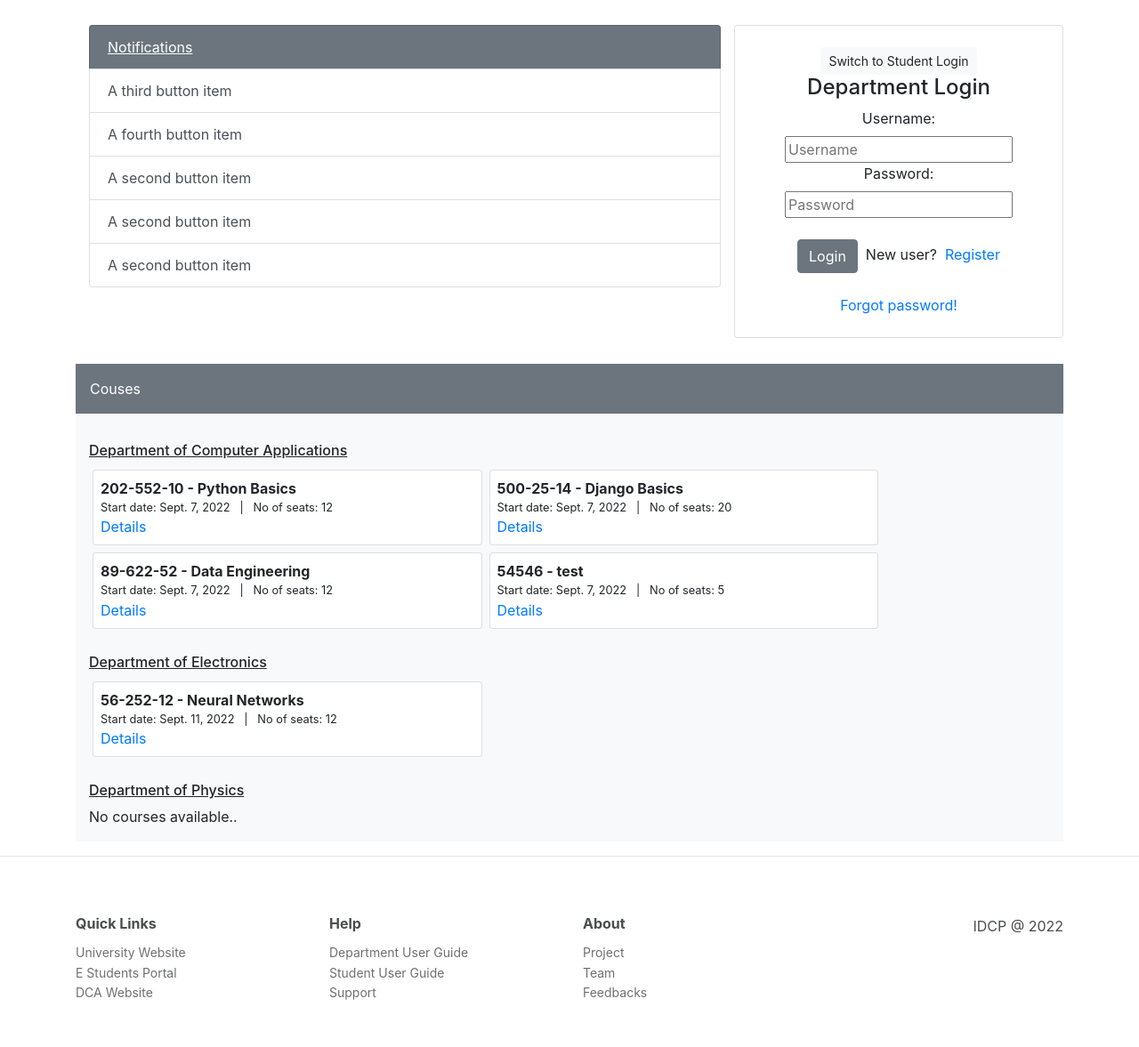
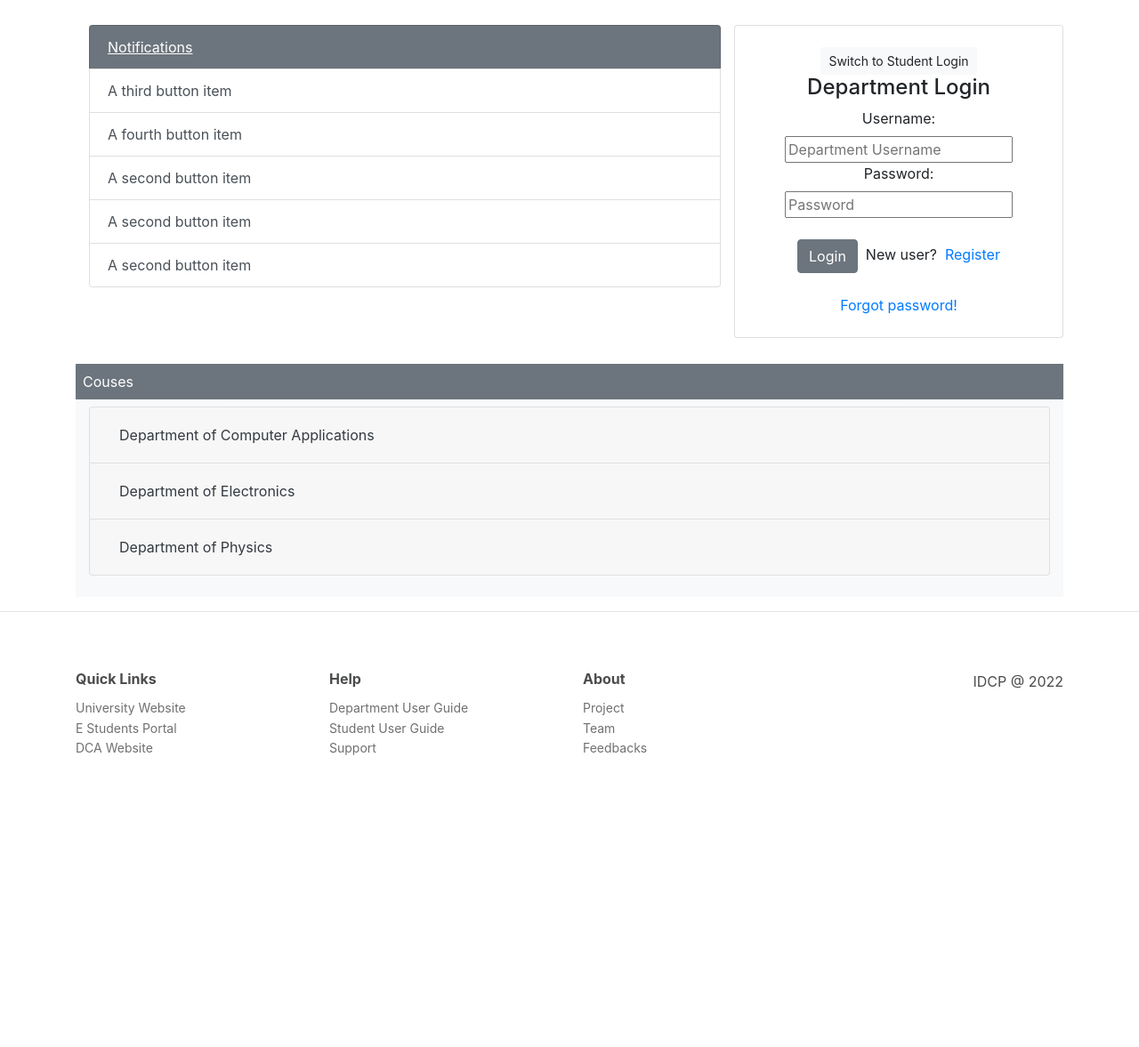
Before and after one commit to musowir/IDCP, a Django app: page / in a window 1280 px wide. Shown: the part 263-1440 px from the top of the page at 89% size. After the commit the page ends 1112 px from the top, so only its background shows below. Run offline with Django 4.2, Linux system fonts and the light colour scheme; data comes from the database, SQL or seed files in the repository; both versions use the stored data as it was after the commit; some libraries are stand-ins or nearby versions.

Commit message:
accordion for course success

```diff
--- a/templates/department/base.html
+++ b/templates/department/base.html
@@ -11,12 +11,27 @@
     <!-- <link rel="stylesheet" href="https://maxcdn.bootstrapcdn.com/bootstrap/3.3.7/css/bootstrap.min.css" integrity="sha384-BVYiiSIFeK1dGmJRAkycuHAHRg32OmUcww7on3RYdg4Va+PmSTsz/K68vbdEjh4u" crossorigin="anonymous"> -->
 </head>
   <body>
+    <nav class="navbar navbar-expand-lg navbar-light bg-white m-3"></nav>
+    <div class="container">
 
+      <div class="jumbotron" style="background-image: url('../../static/campus.png');background-repeat: no-repeat;background-size: cover;">
+
+
+        <h2><B>Interdisciplinary Course Portal</B></h2>
+        <h4>Cochin University of Science and Technology</h4>
+        {% if user.is_authenticated %}
+            <h5>Hello {{ user.username }}</h5>
+
+
+        {% endif %}
+      </div>
+
+    </div>
     <div>
     {% block body_block %}
     {% endblock %}
     </div>
-
+    <hr>
     <div class="footer-clean">
       <footer>
           <div class="container">
--- a/templates/department/welcome.html
+++ b/templates/department/welcome.html
@@ -3,7 +3,7 @@
 {% block body_block %}
 
 
-<nav class="navbar navbar-expand-lg navbar-light bg-white m-3">
+<!-- <nav class="navbar navbar-expand-lg navbar-light bg-white m-3"> -->
   <!-- <a class="navbar-brand" href="{% url 'welcome' %}">IDCP</a> -->
   <!-- <button class="navbar-toggler" type="button" data-toggle="collapse" data-target="#navbarNav" aria-controls="navbarNav" aria-expanded="false" aria-label="Toggle navigation">
     <span class="navbar-toggler-icon navbar-light"></span>
@@ -19,20 +19,10 @@
         {% endif %}
     </ul>
   </div> -->
-</nav>
+<!-- </nav> -->
 
 <div class="container">
-  <div class="jumbotron" style="background-image: url('../../static/campus.png');background-repeat: no-repeat;background-size: cover;">
 
-
-    <h2><B>Interdisciplinary Course Portal</B></h2>
-    <h4>Cochin University of Science and Technology</h4>
-    {% if user.is_authenticated %}
-        <h5>Hello {{ user.username }}</h5>
-
-
-    {% endif %}
-  </div>
 
   <div class="container">
     <div class="row">
@@ -53,12 +43,11 @@
         <br>
         <h4>Department Login</h4>
 
-
         <form method="post" action="{% url 'department:user_login' %}">
           {% csrf_token %}
           {# A more "HTML" way of creating the login form#}
           <label for="username">Username:</label>
-              <input type="text" name="username" placeholder="Username"><br>
+          <input type="text" name="username" placeholder="Department Username"><br>
           <label for="password">Password:</label>
           <input type="password" name="password" placeholder="Password"><br><br>
           <input type="submit" name="" value="Login" class="btn btn-secondary">&nbsp;
@@ -73,12 +62,11 @@
         <br>
         <h4>Student Login</h4>
 
-
         <form method="post" action="{% url 'student:student_login' %}">
           {% csrf_token %}
           {# A more "HTML" way of creating the login form#}
           <label for="username">Username:</label>
-          <input type="text" name="username" placeholder="Username"><br>
+          <input type="text" name="username" placeholder="Student Username"><br>
           <label for="password">Password:</label>
           <input type="password" name="password" placeholder="Password"><br><br>
           <input type="submit" name="" value="Login" class="btn btn-secondary">&nbsp;
@@ -92,24 +80,71 @@ New user?&nbsp;&nbsp;<a href="{% url 'student:register' %}">Register</a> <br><br
   </div>
 
   <br>
+
   <div class="bg-light ">
-    <div class="p-3 mb-2 bg-secondary text-white">Couses</div>
+
+    <div class="p-2 mb-2 bg-secondary text-white">Couses</div>
     <div class="container">
-    {% for rec in r %} <br>
-      <h6><u>{{rec.dep}}</u></h6>
-          <div class="row container">
+
+      <div class="accordion" id="accordionExample">
+
+        {% for rec in r %}
+
+        <div class="card">
+
+          <div class="card-header" id="h{{ forloop.counter }}">
+            <h2 class="mb-0">
+              <button class="btn btn-link btn-block text-left text-dark" type="button" data-toggle="collapse" data-target="#c{{ forloop.counter }}" aria-expanded="true" aria-controls="">
+                {{rec.dep}}
+              </button>
+            </h2>
+          </div>
+
+          <div id="c{{ forloop.counter }}" class="collapse" aria-labelledby="#h{{ forloop.counter }}" data-parent="#accordionExample">
+            <div class="card-body">
+              <div class="row">
                 {% for c in rec.cor %}
-          <div class="card col-md-5 m-1 p-2">
-            <!-- <div class="card-title">  -->
+                <div class="card col-md-5  m-2 p-2 bg-light border rounded">
                     <b>{{c.course_code}} - {{c.course_name}}</b>
-            <!-- </div> -->
-            <!-- <div class="card-subtitle mb-2 text-muted">{{c.department}} </div> -->
-            <!-- <p class="card-text"> -->
                     <small>
                     Start date: {{c.start_date}} &nbsp; | &nbsp;
                     No of seats: {{c.no_of_seats}} </small>
                     <a href="#" class="card-link">Details</a>
-            <!-- </p> -->
+                </div>
+                {% empty %}
+                <p class="pl-5">No courses available.. </p>
+                {% endfor %}
+              </div>
+
+            </div>
+          </div>
+
+        </div>
+          {% endfor %}
+      </div>
+
+    <br>
+    </div>
+  </div>
+
+  <!-- <div class="bg-light ">
+    <div class="p-3 mb-2 bg-secondary text-white">Couses</div>
+    <div class="container">
+    {% for rec in r %} <br>
+      <h6>{{rec.dep}}</h6>
+          <div class="row container">
+          {% for c in rec.cor %}
+          <div class="card col-md-5 m-1 p-2">
+            <!-- <div class="card-title">
+              <b>{{c.course_code}} - {{c.course_name}}</b>
+            <!-- </div> -->
+            <!-- <div class="card-subtitle mb-2 text-muted">{{c.department}} </div> -->
+            <!-- <p class="card-text">
+              <small>
+              Start date: {{c.start_date}} &nbsp; | &nbsp;
+              No of seats: {{c.no_of_seats}} </small>
+              <a href="#" class="card-link">Details</a>
+            <!-- </p>
           </div>
           {% empty %}
           <p>No courses available.. </p>
@@ -117,15 +152,9 @@ New user?&nbsp;&nbsp;<a href="{% url 'student:register' %}">Register</a> <br><br
         </div>
         {% endfor %}
         </div>
-      </div>
-    </div>
-  </div>
-
-
-</div>
-<hr>
-<div>
+      </div> -->
 
     </div>
 
+</div>
 {% endblock %}
```
Also changed, not shown: db.sqlite3, 1 other file. Lines whose indentation alone changed are shown as unchanged.
